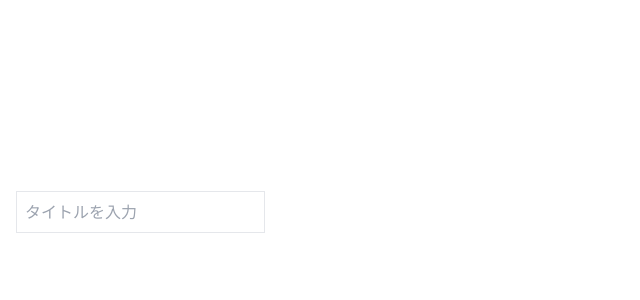
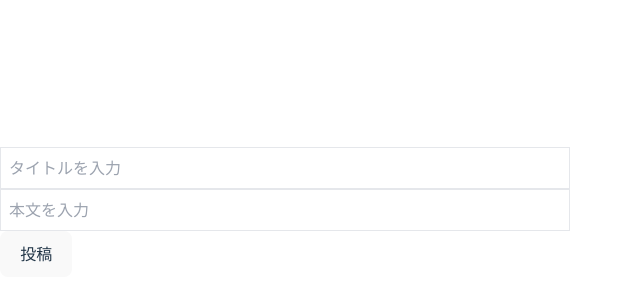
Before and after one commit to taichi-kobaya/challenge-react-blog-app, a React (Vite) app: page /new in a window 1280 px wide. Shown: the part 188-488 px from the top of the page, without its empty margins (0-640 px from the left). Built offline with nearby package versions, Linux system fonts and the light colour scheme.

Commit message:
チャレンジ#8-2：投稿フォームの追加（本文入力＋仮送信） - 本文の入力欄を追加 - 送信ボタンでタイトルと本文をコンソール出力

```diff
--- a/src/NewAaricle.jsx
+++ b/src/NewAaricle.jsx
@@ -2,15 +2,31 @@ import { useState } from "react";
 
 export default function NewArticle() {
     const [title, setTitle] = useState("");
+    const [content, setContent] = useState("");
+
+    const handleSubmit = (e) => {
+        e.preventDefault();
+        console.log("タイトル:", title);
+        console.log("本文:", content);
+    };
 
     return (
-        <div className="p-4">
-            <input
-                value={title}
-                onChange={(e) => setTitle(e.target.value)}
-                className="border p-2 w-full"
-                placeholder="タイトルを入力"
-            />
+        <div>
+            <form onSubmit={handleSubmit}>
+                <input
+                    value={title}
+                    onChange={(e) => setTitle(e.target.value)}
+                    className="border p-2 w-full"
+                    placeholder="タイトルを入力" />
+                <input
+                    value={content}
+                    onChange={(e) => setContent(e.target.value)}
+                    className="border p-2 w-full"
+                    placeholder="本文を入力" />
+                <button>
+                    投稿
+                </button>
+            </form>
         </div>
     )
 }
```
